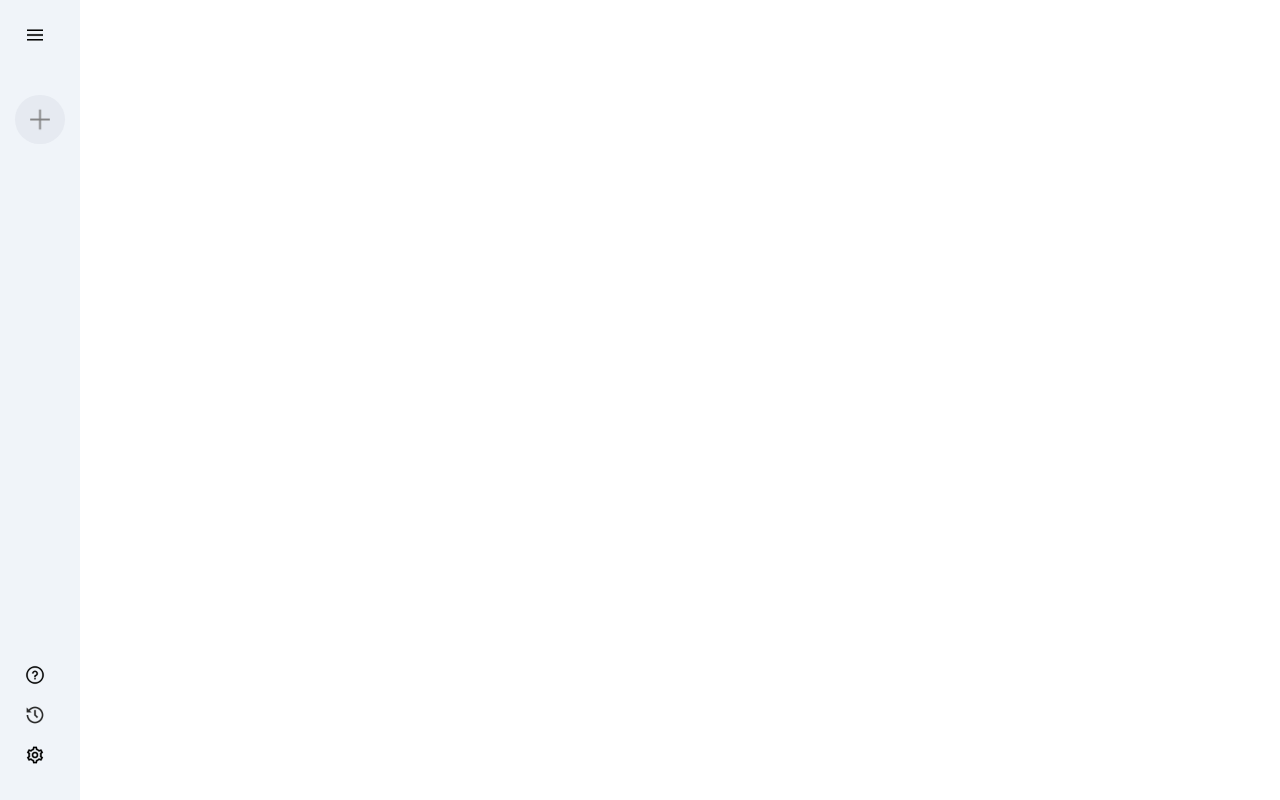
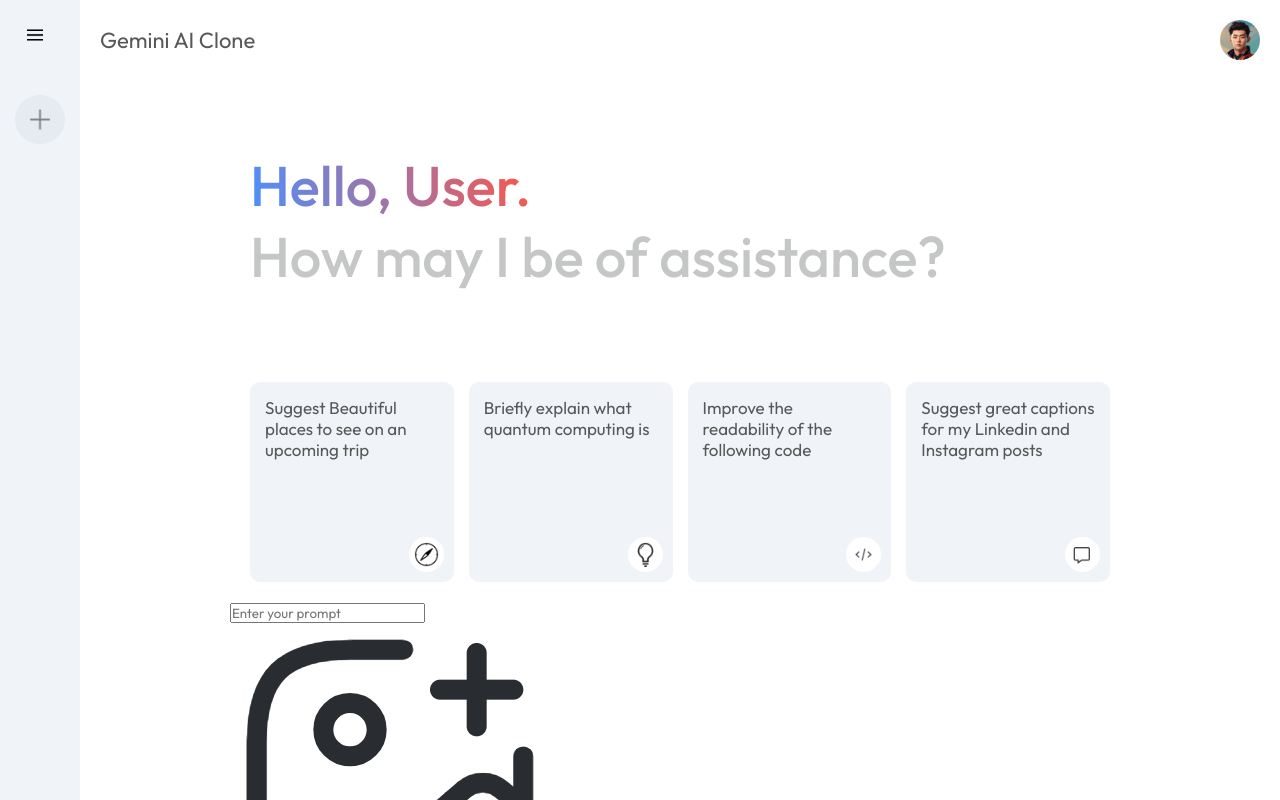
Before and after one commit to bkantwi-vercel/gemini-clone, a React (Vite) app: page / in a window 1280 px wide. Shown: the top 800 px of the page. Built offline with nearby package versions, Linux system fonts and the light colour scheme.

Commit message:
working on interfaces

```diff
--- a/src/App.tsx
+++ b/src/App.tsx
@@ -1,10 +1,12 @@
 import React from 'react'
 import Sidebar from './components/Sidebar/Sidebar'
+import Main from './components/Main/Main'
 
 const App = () => {
   return (
     <>
-    <Sidebar/>
+      <Sidebar />
+      <Main />
     </>
   )
 }
--- /dev/null
+++ b/src/components/Main/Main.css
@@ -0,0 +1,85 @@
+.main
+{
+    flex: 1;
+    min-height: 100vh;
+    padding-bottom: 15vh;
+    position: relative;
+}
+
+.main .nav
+{
+    display: flex;
+    align-items: center;
+    justify-content: space-between;
+    font-size: 22px;
+    padding: 20px;
+    color: #585858;
+}
+
+.main .nav img
+{
+    width: 40px;
+    border-radius: 50%;
+}
+
+.main-container
+{
+    max-width: 900px;
+    margin: auto;
+}
+
+.main .greet
+{
+    margin: 50px 0px;
+    font-size: 56px;
+    color: #c4c7c5;
+    font-weight: 500;
+    padding: 20px;
+}
+
+.main .greet span
+{
+    background: -webkit-linear-gradient(16deg, #4b90ff, #ff5546);
+    -webkit-background-clip: text;
+    -webkit-text-fill-color: transparent;
+}
+
+.main .cards
+{
+    display: grid;
+    grid-template-columns: repeat(auto-fill, minmax(180px, 1fr));
+    gap: 15px;
+    padding: 20px;
+}
+
+.main .card
+{
+    height: 200px;
+    padding: 15px;
+    background-color: #f0f4f9;
+    border-radius: 10px;
+    position: relative;
+    cursor: pointer;
+}
+
+.main .card img
+{
+    width: 35px;
+    padding: 5px;
+    position: absolute;
+    background-color: white;
+    border-radius: 20px;
+    bottom: 10px;
+    right: 10px;
+}
+
+.main .card p
+{
+    color: #585858;
+    font-size: 17px;
+}
+
+.main .card:hover
+{
+    background-color: #dfe4ea;
+}
--- /dev/null
+++ b/src/components/Main/Main.tsx
@@ -0,0 +1,54 @@
+import React from 'react'
+import { assets } from '../../assets/assets'
+import './Main.css'
+
+const Main = () => {
+    return (
+        <div className='main'>
+            <div className="nav">
+                <p>Gemini AI Clone</p>
+                <img src={assets.user_icon} alt="" />
+            </div>
+            <div className="main-container">
+                <div className="greet">
+                    <p><span>Hello, User.</span></p>
+                    <p>How may I be of assistance?</p>
+                </div>
+                <div className="cards">
+                    <div className="card">
+                        <p>Suggest Beautiful places to see on an upcoming trip</p>
+                        <img src={assets.compass_icon} alt="" />
+                    </div>
+                    <div className="card">
+                        <p>Briefly explain what quantum computing is</p>
+                        <img src={assets.bulb_icon} alt="" />
+                    </div>
+                    <div className="card">
+                        <p>Improve the readability of the following code</p>
+                        <img src={assets.code_icon} alt="" />
+                    </div>
+                    <div className="card">
+                        <p>Suggest great captions for my Linkedin and Instagram posts</p>
+                        <img src={assets.message_icon} alt="" />
+                    </div>
+                </div>
+
+                <div className="main-bottom">
+                    <div className="search-box">
+                        <input type="text" placeholder='Enter your prompt'/>
+                        <div>
+                            <img src={ assets.gallery_icon } alt="" />
+                            <img src={ assets.mic_icon } alt="" />
+                            <img src={ assets.send_icon } alt="" />
+                        </div>
+                    </div>
+                    <p className="bottom-info">
+                        Gemini Ai Clone may provde inaccurate data. Verify before using the data provided.
+                    </p>
+                </div>
+            </div>
+        </div>
+    )
+}
+
+export default Main
```
